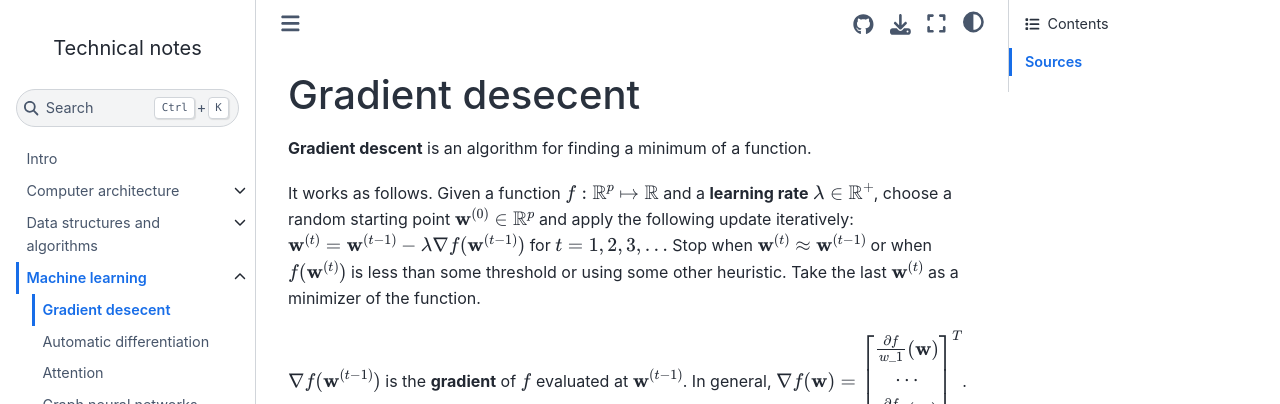
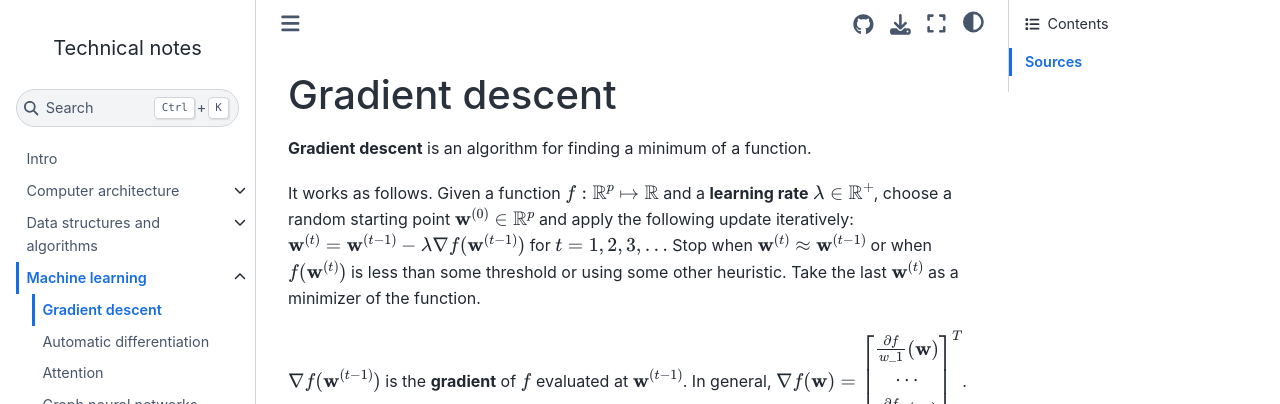
Before and after one commit to hacobe/notes, a Jupyter Book: the page built from gradient_descent.md, in a window 1280 px wide and 1323 px high. Shown: the top 404 px of the window. Built offline with Jupyter Book 1.0.4 settings and Sphinx 7.4.7 and the Sphinx Book theme 1.1.4, drawn with Linux system fonts in a browser that asks for light colours.

Commit message:
Fix title error

```diff
--- a/gradient_descent.md
+++ b/gradient_descent.md
@@ -1,4 +1,4 @@
-# Gradient desecent
+# Gradient descent
 
 **Gradient descent** is an algorithm for finding a minimum of a function.
 
```
